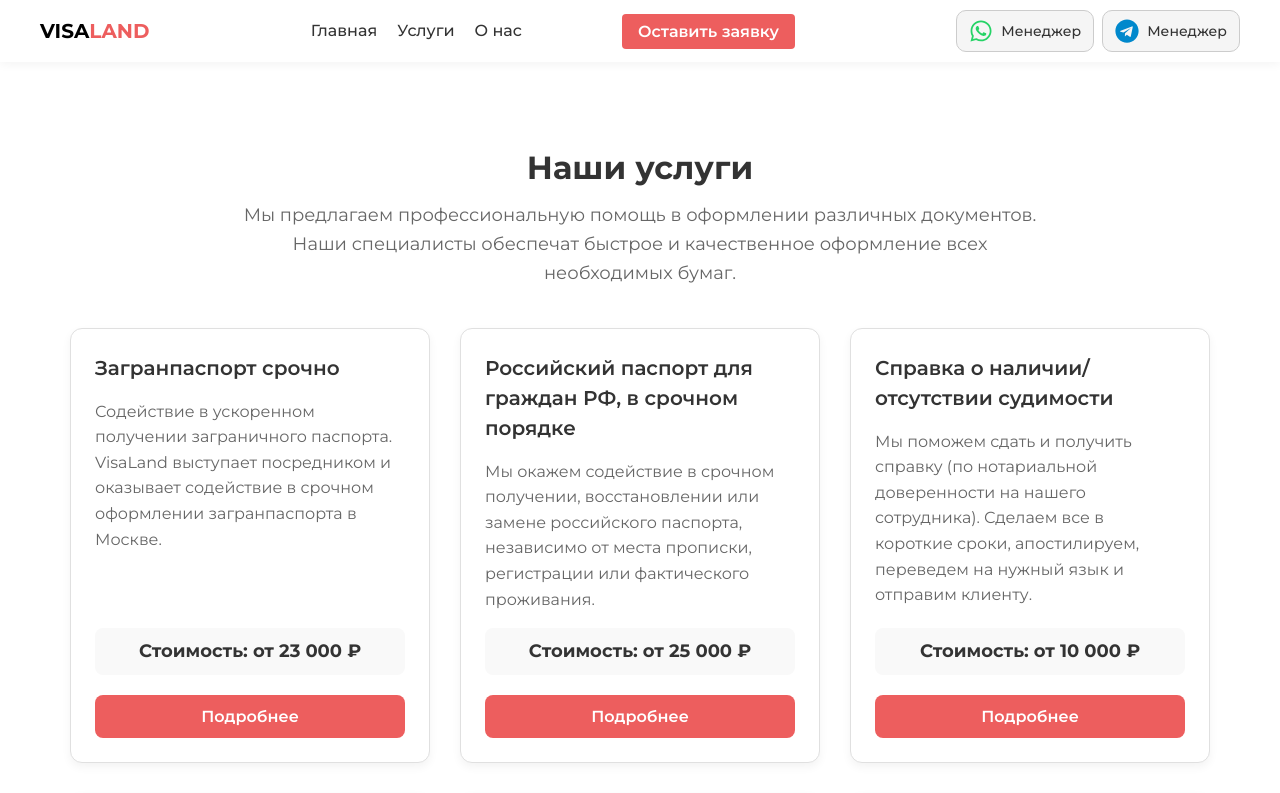
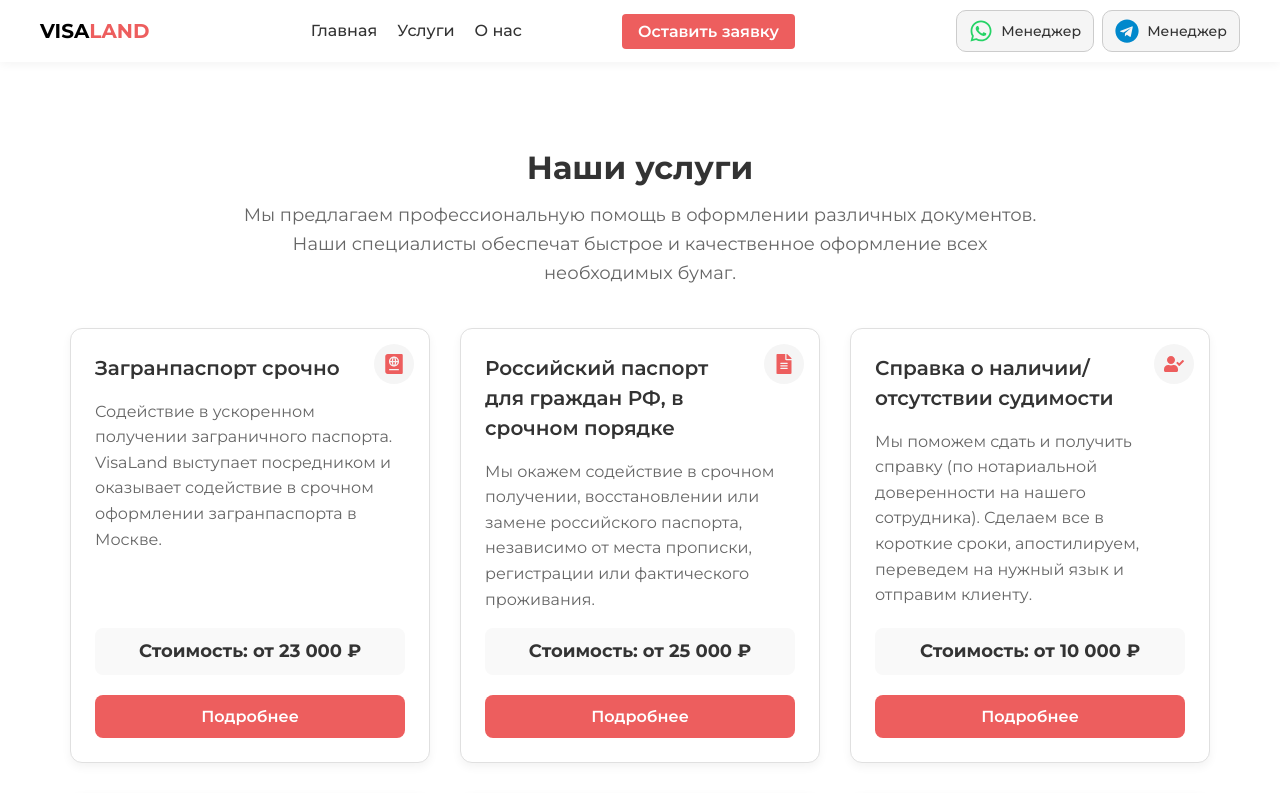
Before and after one commit to ElenaSoshina/visaland-ru, a React (Vite) app: page /visaland-ru/service.html in a window 1280 px wide. Shown: the top 793 px of the page. Built offline with nearby package versions, Linux system fonts and the light colour scheme.

Commit message:
change Modal

```diff
--- a/src/components/ServiceCard/ServiceCard.jsx
+++ b/src/components/ServiceCard/ServiceCard.jsx
@@ -1,6 +1,7 @@
 import React from 'react';
 import { useNavigate } from 'react-router-dom';
 import styles from './ServiceCard.module.css';
+import { FaPassport, FaChild, FaClock, FaUserShield, FaFileAlt, FaUserTie, FaUserCheck, FaUserClock, FaUserTimes, FaUserLock, FaUserSecret, FaUserGraduate, FaUserCog, FaUserEdit, FaUserPlus, FaUserMinus, FaUserTag } from 'react-icons/fa';
 
 const ServiceCard = ({ service }) => {
     const navigate = useNavigate();
@@ -14,8 +15,34 @@ const ServiceCard = ({ service }) => {
         navigate(`/${service.id}.html`);
     };
 
+    const getIcon = (id) => {
+        switch (id) {
+            case 'zagranpasport-srochno-nedorogo':
+                return <FaPassport className={styles.serviceIcon} />;
+            case 'zagranpasport-bez-registratsii-v-moskve':
+                return <FaUserShield className={styles.serviceIcon} />;
+            case 'zagranpassport-debt':
+                return <FaUserTimes className={styles.serviceIcon} />;
+            case 'zagranpasport-bez-voennogo-bileta':
+                return <FaUserTie className={styles.serviceIcon} />;
+            case 'oformlenie-zagranpasporta-na-rebenka':
+                return <FaChild className={styles.serviceIcon} />;
+            case 'rossiyskiy-pasport':
+                return <FaFileAlt className={styles.serviceIcon} />;
+            case 'spravka-ob-otsustvii-sudimosti':
+                return <FaUserCheck className={styles.serviceIcon} />;
+            case 'apostil':
+                return <FaUserClock className={styles.serviceIcon} />;
+            default:
+                return null;
+        }
+    };
+
     return (
         <div className={styles.card} onClick={handleClick}>
+            <div className={styles.serviceIconContainer}>
+                {getIcon(service.id)}
+            </div>
             <h3 className={styles.title}>{service.title}</h3>
             <p className={styles.description}>{service.description}</p>
             <div className={styles.price}>Стоимость: {service.price}</div>
--- a/src/components/ServiceCard/ServiceCard.module.css
+++ b/src/components/ServiceCard/ServiceCard.module.css
@@ -9,6 +9,7 @@
     display: flex;
     flex-direction: column;
     cursor: pointer;
+    position: relative;
 }
 
 .card:hover {
@@ -16,11 +17,30 @@
     box-shadow: 0 6px 15px rgba(0, 0, 0, 0.1);
 }
 
+.serviceIconContainer {
+    position: absolute;
+    top: 15px;
+    right: 15px;
+    width: 40px;
+    height: 40px;
+    display: flex;
+    align-items: center;
+    justify-content: center;
+    background: #f5f5f5;
+    border-radius: 50%;
+}
+
+.serviceIcon {
+    font-size: 20px;
+    color: #ed5e5e;
+}
+
 .title {
     font-size: 20px;
     font-weight: 600;
     margin-bottom: 16px;
     color: #333;
+    padding-right: 50px;
 }
 
 .description {
@@ -81,3 +101,41 @@
         font-size: 14px;
     }
 }
+
+.serviceCard {
+    background: #fff;
+    border-radius: 10px;
+    padding: 25px;
+    box-shadow: 0 4px 12px rgba(0, 0, 0, 0.1);
+    transition: transform 0.3s ease, box-shadow 0.3s ease;
+    text-decoration: none;
+    color: inherit;
+    position: relative;
+    overflow: hidden;
+    display: block;
+}
+
+.serviceCard:hover {
+    transform: translateY(-5px);
+    box-shadow: 0 6px 16px rgba(0, 0, 0, 0.15);
+}
+
+.serviceCard h2 {
+    margin: 0 0 15px 0;
+    font-size: 20px;
+    color: #333;
+    padding-right: 50px;
+}
+
+.serviceCard p {
+    margin: 0 0 20px 0;
+    color: #666;
+    font-size: 14px;
+    line-height: 1.5;
+}
+
+.servicePrice {
+    font-weight: 600;
+    color: #4a90e2;
+    font-size: 16px;
+}
--- a/src/components/ServicesSection/ServicesSection.jsx
+++ b/src/components/ServicesSection/ServicesSection.jsx
@@ -1,6 +1,7 @@
 import React from 'react';
 import styles from './ServicesSection.module.css';
 import {Link} from "react-router-dom";
+import { FaPassport, FaFileAlt, FaUserCheck } from 'react-icons/fa';
 import '../../App.css'
 
 export default function ServicesSection() {
@@ -15,6 +16,7 @@ export default function ServicesSection() {
                 'получение готового загранпаспорта — в среднем 10 дней',
             ],
             price: 'от 23 000 ₽',
+            icon: FaPassport
         },
         {
             id: 'rupassport',
@@ -26,6 +28,7 @@ export default function ServicesSection() {
                 'получение готового российского паспорта — 3 дня',
             ],
             price: 'от 35 000 ₽',
+            icon: FaFileAlt
         },
         {
             id: 'spravka-sudimost',
@@ -37,6 +40,7 @@ export default function ServicesSection() {
                 'получение справки о судимости — 10 дней',
             ],
             price: 'от 10 000 ₽',
+            icon: FaUserCheck
         },
     ];
 
@@ -52,6 +56,9 @@ export default function ServicesSection() {
                             className={styles.serviceCard}
                         >
                             <div className={styles.card}>
+                                <div className={styles.serviceIconContainer}>
+                                    <service.icon className={styles.serviceIcon} />
+                                </div>
                                 <p className={styles.title}>{service.title}</p>
                                 <p className={styles.subtitle}>{service.deadline}</p>
                                 <ul className={styles.list}>
--- a/src/components/ServicesSection/ServicesSection.module.css
+++ b/src/components/ServicesSection/ServicesSection.module.css
@@ -27,33 +27,70 @@
     transform: translateY(-5px);
 }
 
+.serviceCard {
+    text-decoration: none;
+    transition: transform 0.3s ease;
+    height: 100%;
+    display: block;
+}
+
 .card {
-    background-color: white; /* тёмно-серый */
-    color: #000000;
-    padding: 24px;
-    border: 1px solid #ed5e5e;
-    border-radius: 12px;
+    position: relative;
+    padding: 25px;
+    background: #fff;
+    border-radius: 10px;
+    box-shadow: 0 4px 12px rgba(0, 0, 0, 0.1);
+    transition: transform 0.3s ease, box-shadow 0.3s ease;
     height: 100%;
     display: flex;
     flex-direction: column;
-    justify-content: space-between;
+    border: 1px solid #ed5e5e;
+}
+
+.serviceIconContainer {
+    position: absolute;
+    top: 15px;
+    right: 15px;
+    width: 40px;
+    height: 40px;
+    display: flex;
+    align-items: center;
+    justify-content: center;
+    background: #f5f5f5;
+    border-radius: 50%;
+}
+
+.serviceIcon {
+    font-size: 20px;
+    color: #ed5e5e;
 }
 
 .title {
+    padding-right: 50px;
+    margin-bottom: 15px;
+    font-size: 18px;
     font-weight: 600;
-    margin-bottom: 12px;
+    color: #000;
 }
 
 .subtitle {
     font-weight: 500;
     text-decoration: underline;
     margin-bottom: 12px;
+    color: #000;
 }
 
 .list {
     list-style: disc;
     padding-left: 20px;
     margin-bottom: 16px;
+    flex-grow: 1;
+    color: #000;
+}
+
+.list li {
+    color: #000;
+    margin-bottom: 8px;
 }
 
 .price {
@@ -64,6 +101,7 @@
     border-radius: 8px;
     text-align: center;
     font-size: 16px;
+    margin-top: auto;
 }
 
 .buttonWrapper {
@@ -89,11 +127,6 @@
     color: white;
 }
 
-.serviceCard {
-    text-decoration: none;
-    transition: transform 0.3s ease;
-}
-
 @media (min-width: 1024px) {
     .cards {
         grid-template-columns: repeat(3, 1fr);
```
